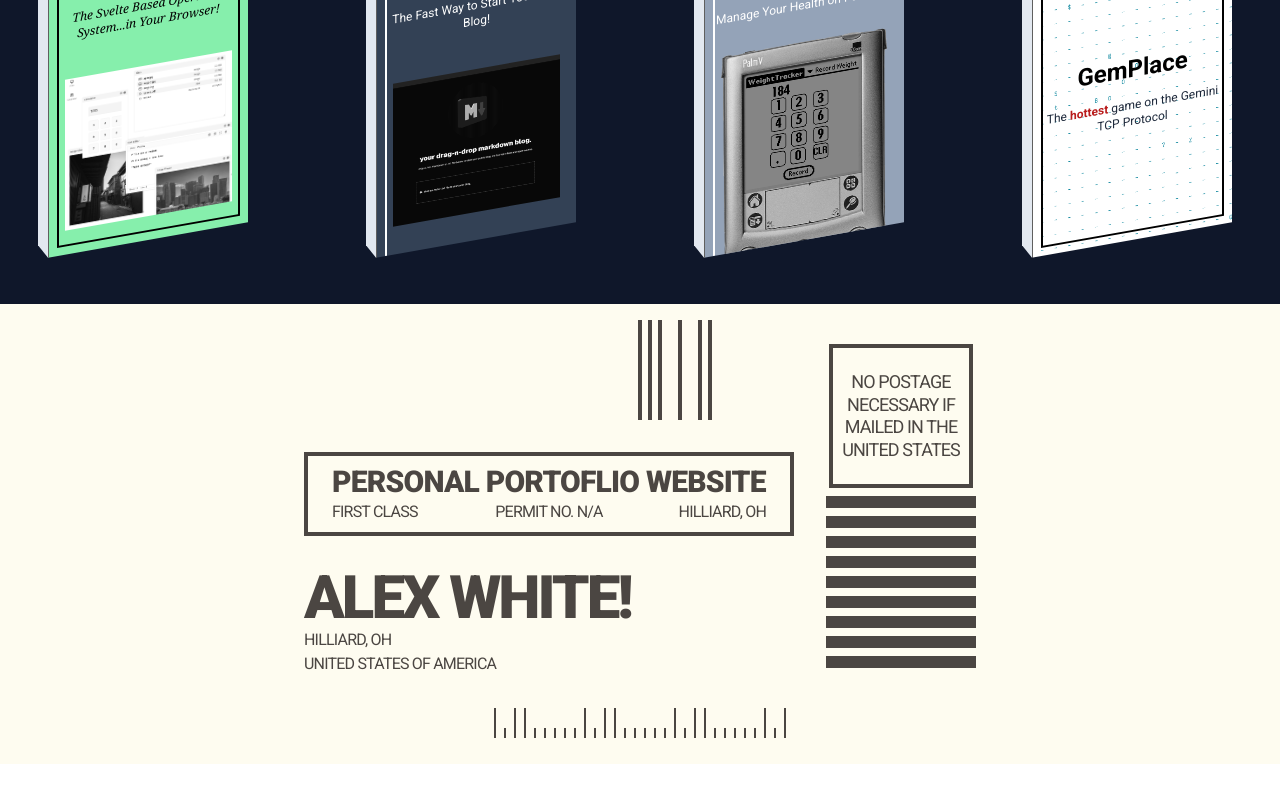
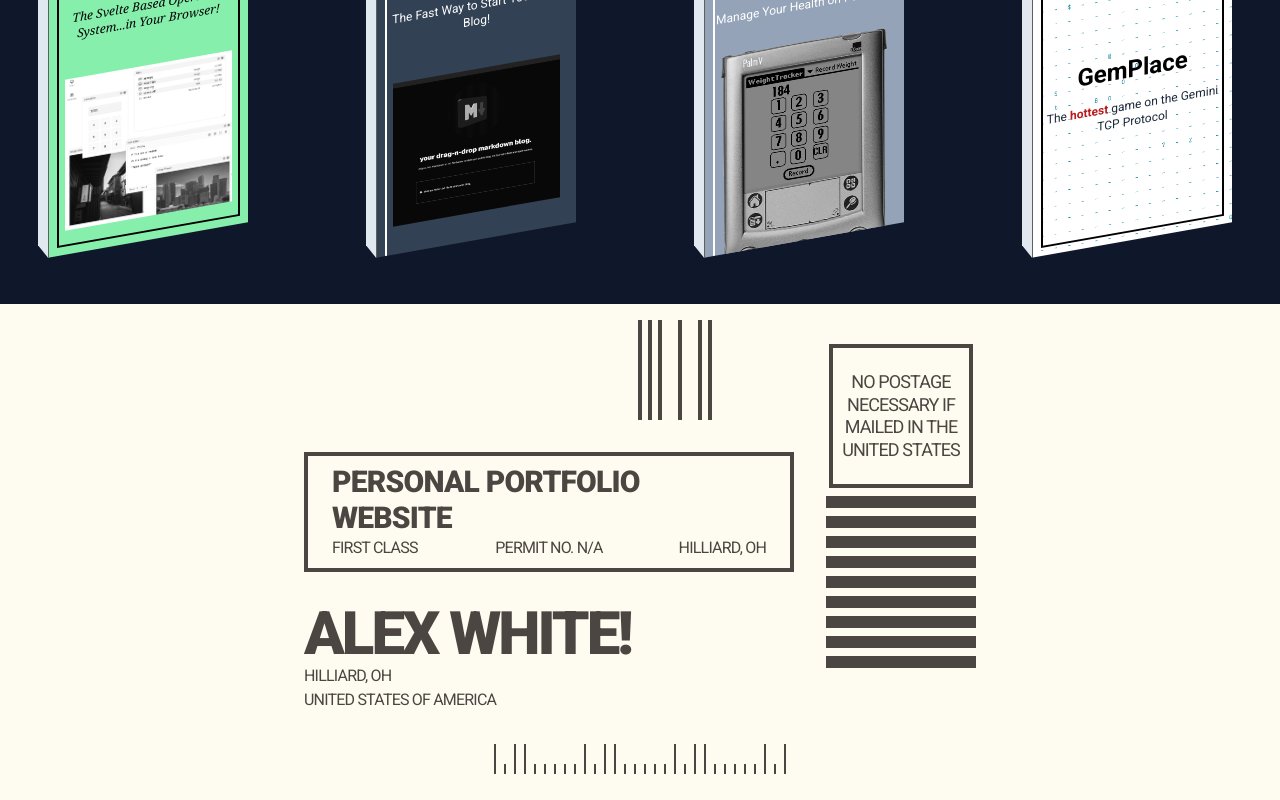
Before and after one commit to devalexwhite/portfolio-2024, a Next.js app: page / in a window 1280 px wide. Shown: the part 2438-3238 px from the top of the page. Before the commit the page ends 3202 px from the top, so only its background shows below. Built offline with nearby package versions, Linux system fonts and the light colour scheme.

Commit message:
Spelling issue

```diff
--- a/app/page.tsx
+++ b/app/page.tsx
@@ -227,7 +227,7 @@ export default function HomePage() {
               </div>
               <div className="mt-8 md:mt-0">
                 <div className="mb-8 w-full py-2 px-6 border-4 border-[#4b4642] text-[#4b4642] uppercase tracking-tighter leading-tight">
-                  <div className="text-xl md:text-3xl font-black">Personal Portoflio Website</div>
+                  <div className="text-xl md:text-3xl font-black">Personal Portfolio Website</div>
                   <div className="flex text-xs md:text-base font-medium justify-between w-full">
                     <div className="flex-1">First class</div>
                     <div className="flex-1 text-center">Permit No. N/A</div>
```
